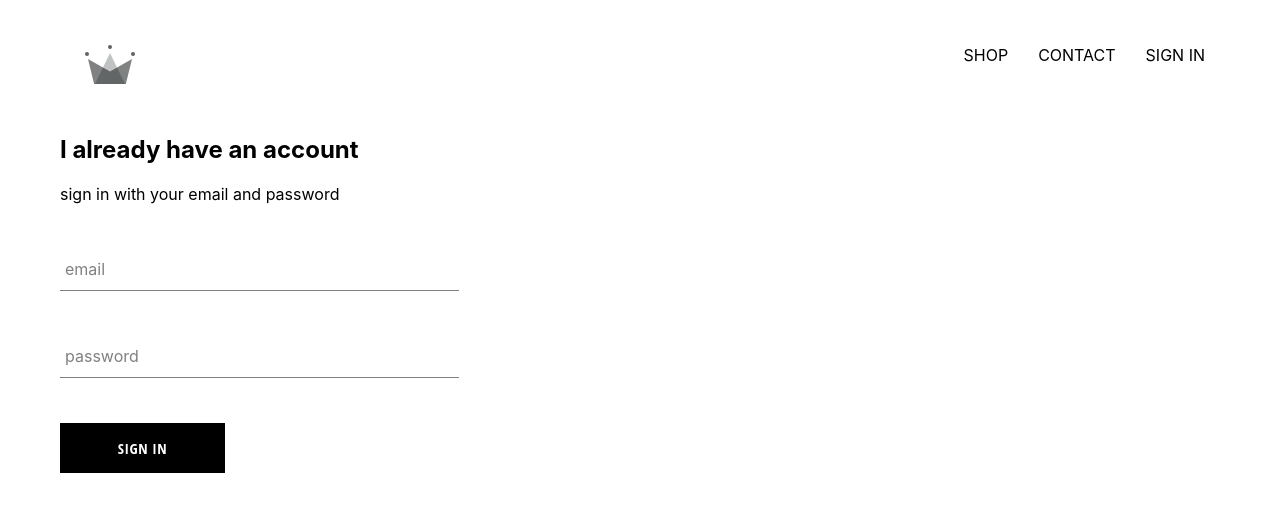
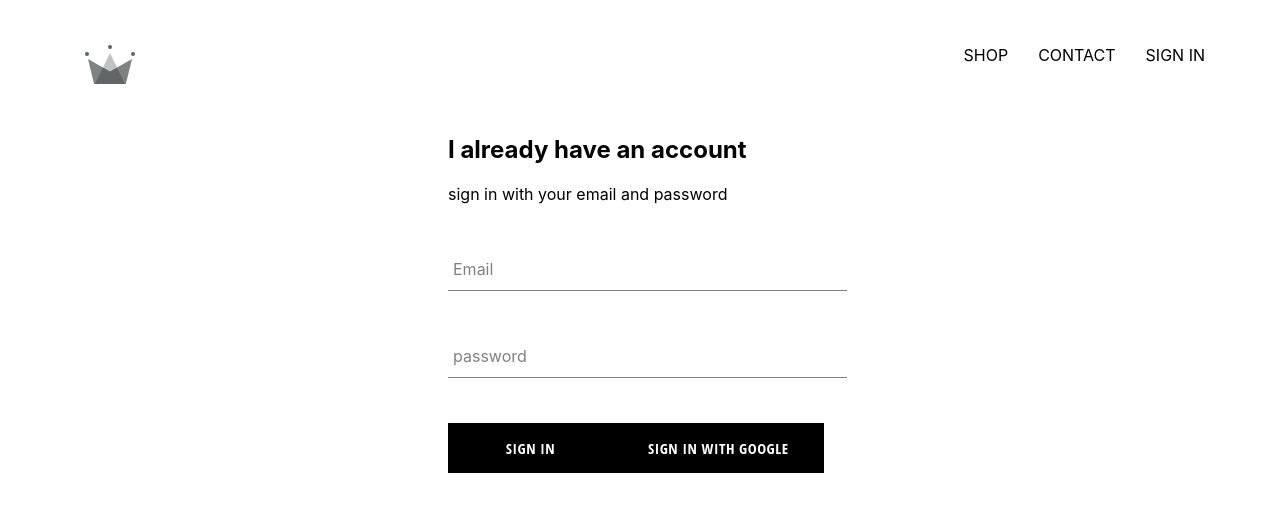
Before and after one commit to DanielSemu/E-Commerce, a React (Create React App) app: page /signin in a window 1280 px wide. Shown: the top 512 px of the page. Built offline with nearby package versions, Linux system fonts and the light colour scheme.

Commit message:
22/1/2024 afternoon 2

```diff
--- a/src/components/custom-button/CustomButton.jsx
+++ b/src/components/custom-button/CustomButton.jsx
@@ -1,8 +1,9 @@
 import React from 'react'
 import './CustomButton.scss'
-const CustomButton = ({children, ...otherProps}) => {
+const CustomButton = ({children, type, ...otherProps}) => {
+  const buttonClass = `custom-button ${type ? `${type}-button` : ''}`;
   return (
-    <button className='custom-button'>
+    <button className={buttonClass} {...otherProps}>
       {children}
     </button>
   )
--- a/src/components/form-input/FormInput.jsx
+++ b/src/components/form-input/FormInput.jsx
@@ -1,19 +1,24 @@
+import React from "react";
+import "./FormInput.scss";
+const FormInput = ({ handlechange, label, ...otherProps }) => {
+  return (
+    <div className="group">
+      <input
+        className="form-input"
+        onChange={handlechange}
+        {...otherProps}
+      />
+      {label ? (
+        <label
+          className={`${
+            otherProps.value.length ? "shrink" : ""
+          } form-input-label`}
+        >
+          {label}
+        </label>
+      ) : null}
+    </div>
+  );
+};
 
-import React from 'react'
-import './FormInput.scss'
-const FormInput = ({handlechange, label,...otherProps}) => {
-  return (
-    <div className='group'>
-        <input className='form-input' type="text" onChange={handlechange} {...otherProps}/>
-        {
-            label ?
-            <label className={`${otherProps.value.length? 'shrink':''} form-input-label`}>
-                {label}
-            </label>:null
-        }
-
-    </div>
-  )
-}
-
-export default FormInput
+export default FormInput;
--- a/src/components/sign-in/SignIn.jsx
+++ b/src/components/sign-in/SignIn.jsx
@@ -1,52 +1,56 @@
-import React, { Component } from 'react'
-import FormInput from '../form-input/FormInput';
-import './SignIn.scss'
-import CustomButton from '../custom-button/CustomButton';
+import React, { Component } from "react";
+import FormInput from "../form-input/FormInput";
+import "./SignIn.scss";
+import CustomButton from "../custom-button/CustomButton";
 class SignIn extends Component {
-    constructor(props){
+  constructor(props) {
     super(props);
-    this.state={
-        email:'',
-        password:''
-    }
-}
-handleSubmit =event=>{
+    this.state = {
+      email: "",
+      password: "",
+    };
+  }
+  handleChange = (event) => {
+    const { name, value } = event.target;
+    this.setState({ [name]: value });
+  };
+
+  handleSubmit = (event) => {
     event.preventDefault();
-    this.setState({email:'',password:''})
-}
-handleChange=event=>{
-    const {value,  name} =event.target
-    this.setState({[name]:value})
-}
+    this.setState({email:'' , password:''})
+    // Your form submission logic here
+  };
   render() {
     return (
-
-      <div className='sign-in'>
+      <div className="sign-in">
         <h2>I already have an account</h2>
         <span>sign in with your email and password</span>
-        <form  onSubmit={this.handleSubmit}>
-            <FormInput type="email"
+        <form onSubmit={this.handleSubmit}>
+          <FormInput
+            type="email"
             handlechange={this.handleChange}
-            name='email'
+            name="email"
             value={this.state.email}
-            label='email'
+            label="Email"
             required
-             />
+          />
 
-            <FormInput type="password"
-            name='password'
-            value={this.state.email}
+          <FormInput
+            type="password"
+            name="password"
+            value={this.state.password}
             handlechange={this.handleChange}
-            label='password'
+            label="password"
             required
-            />
+          />
 
-            <CustomButton type="submit" >Sign in</CustomButton>
+          <CustomButton type="submit">Sign in</CustomButton>
+
+          <CustomButton type="submit">Sign in With Google</CustomButton>
         </form>
-
       </div>
-    )
+    );
   }
 }
 
-export default SignIn
+export default SignIn;
--- a/src/pages/Sign-in-and-sign-up/SignIn.pages.jsx
+++ b/src/pages/Sign-in-and-sign-up/SignIn.pages.jsx
@@ -5,8 +5,11 @@ import SignIn from '../../components/sign-in/SignIn'
 const SignInPage = () => {
   return (
     <div className='sign-in-sign-out'>
+
       <SignIn/>
       {/* <SignUp/> */}
+
+
     </div>
   )
 }
--- a/src/pages/Sign-in-and-sign-up/SignIn.scss
+++ b/src/pages/Sign-in-and-sign-up/SignIn.scss
@@ -0,0 +1,8 @@
+.sign-in-sign-out {
+    display: flex;
+    justify-content: center; /* Horizontal centering */
+    align-items: center; /* Vertical centering */
+    /* Make the div take the full height of the viewport */
+  }
+
+  /* Additional styling if needed */
```
Also changed, not shown: src/components/sign-up/SignUp.jsx (+73 -0 lines), src/components/sign-up/SignUp.scss (+9 -0 lines), src/components/custom-button/CustomButton.scss (indentation only), src/components/sign-in/SignIn.scss (line endings or trailing spaces).
